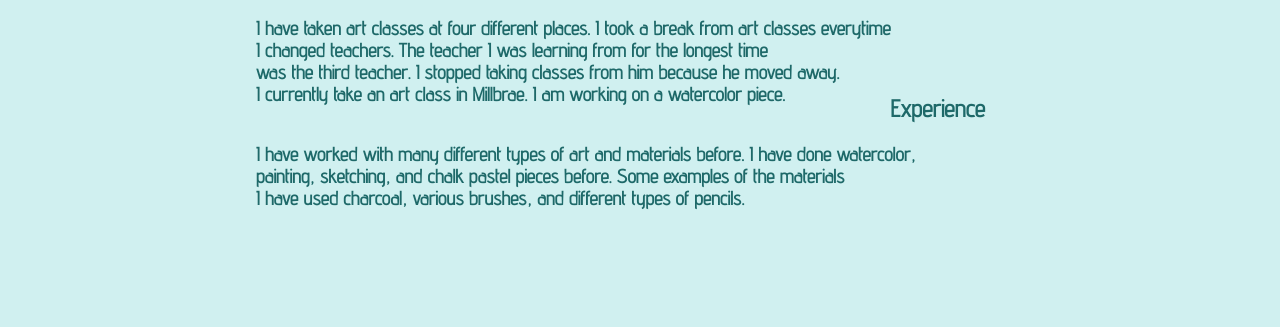
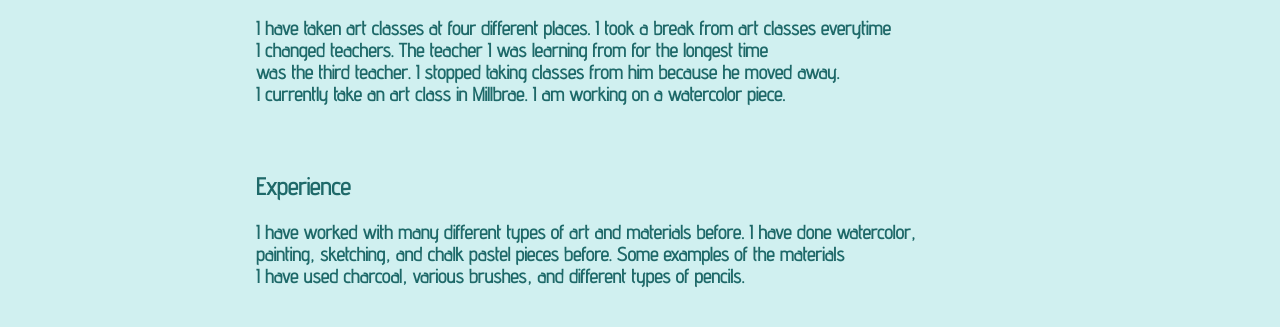
Before and after one commit to Cynthias30/About-Me-Website, a plain HTML site: page index2.html in a window 1280 px wide. Shown: the part 163-490 px from the top of the page. Drawn offline with Linux system fonts and the light colour scheme.

Commit message:
Content Added

```diff
--- a/index2.html
+++ b/index2.html
@@ -90,6 +90,10 @@
             <br>
             <br>
             <li></li>
+            <h2>
+                <br>
+                <br>
+            </h2>
             <h2 class="subtitle">
                 Experience
             </h2>
```
